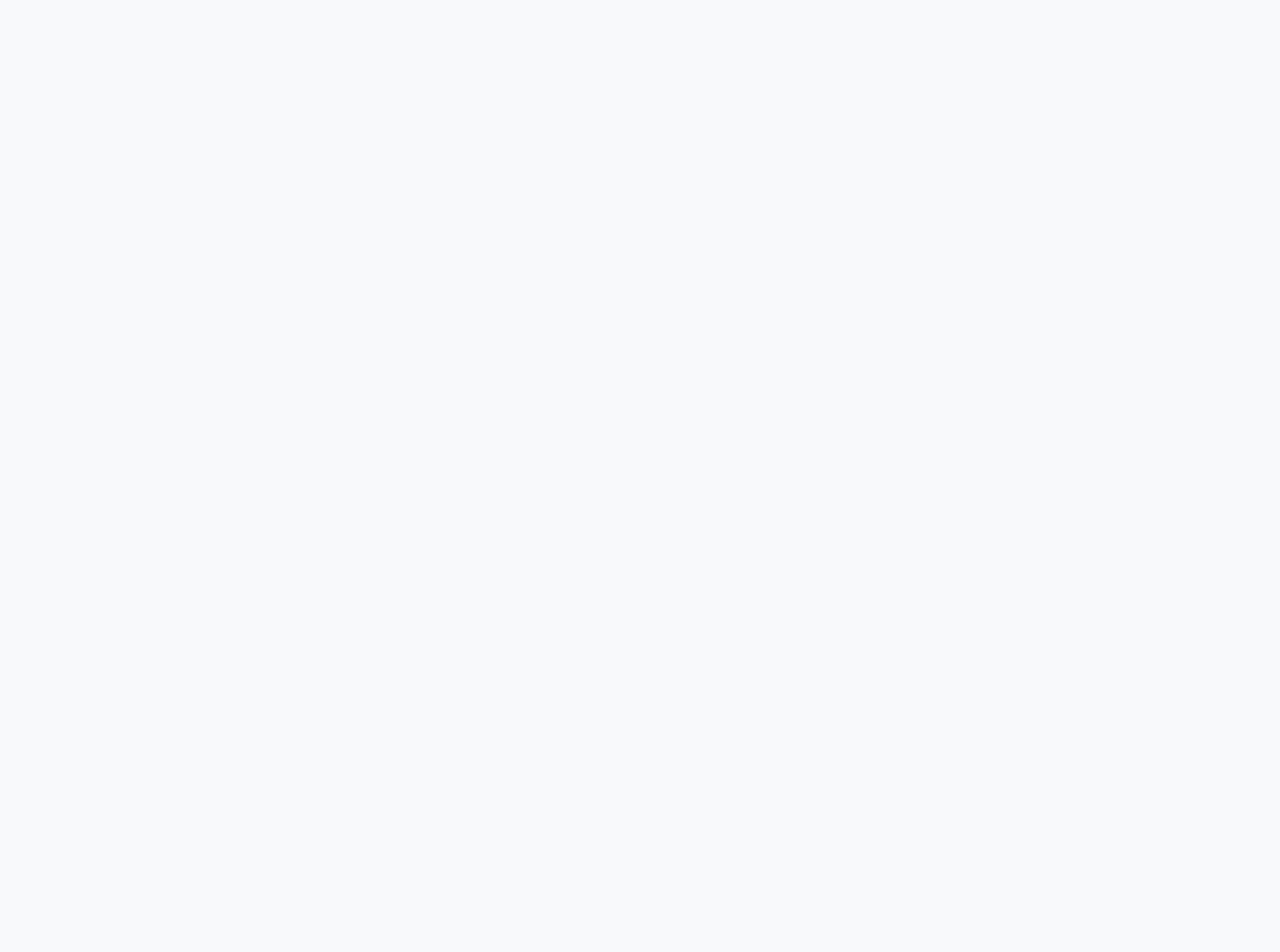
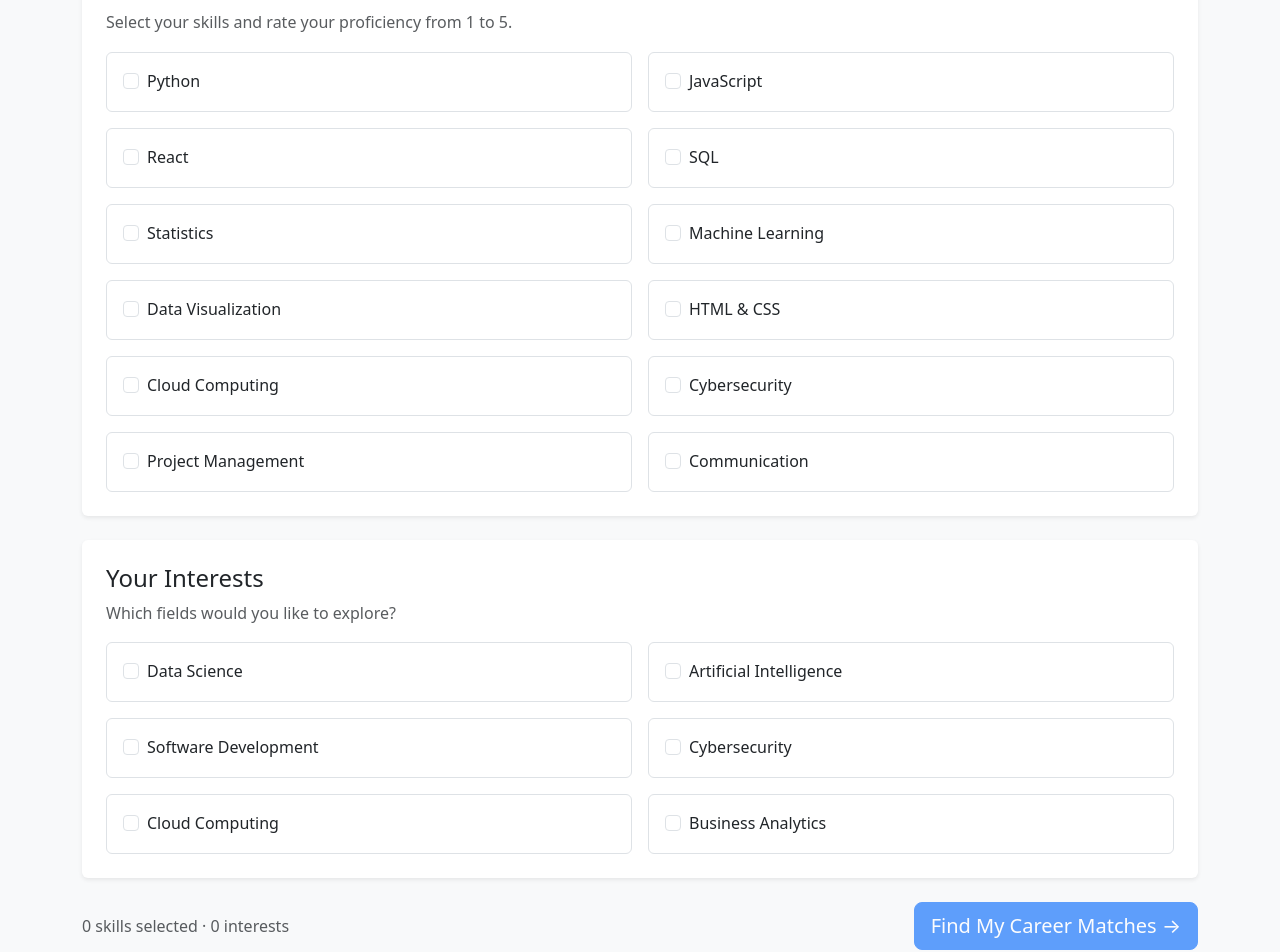
Before and after one commit to Aminos24/skillpath, a React (Vite) app: page / in a window 1280 px wide. Shown: the part 320-1272 px from the top of the page. Before the commit the page ends 800 px from the top, so only its background shows below. Built offline with nearby package versions, Linux system fonts and the light colour scheme.

Commit message:
Add interactive skills and interests assessment

```diff
--- a/src/pages/Skills.jsx
+++ b/src/pages/Skills.jsx
@@ -1,11 +1,182 @@
+
+import { useState, useEffect } from "react";
+import { Container, Card, Button, Form, Row, Col, Badge } from "react-bootstrap";
+import { useNavigate } from "react-router-dom";
+
+const availableSkills = [
+  "Python",
+  "JavaScript",
+  "React",
+  "SQL",
+  "Statistics",
+  "Machine Learning",
+  "Data Visualization",
+  "HTML & CSS",
+  "Cloud Computing",
+  "Cybersecurity",
+  "Project Management",
+  "Communication",
+];
+
+const availableInterests = [
+  "Data Science",
+  "Artificial Intelligence",
+  "Software Development",
+  "Cybersecurity",
+  "Cloud Computing",
+  "Business Analytics",
+];
 
 function Skills() {
-    return (
-      <div className="container mt-5">
-        <h1>Skills & Interests</h1>
-        <p>Select your skills and interests to discover suitable careers.</p>
-      </div>
+  const navigate = useNavigate();
+
+  const [skills, setSkills] = useState(() => {
+    try {
+      return JSON.parse(localStorage.getItem("skillpath-skills")) || {};
+    } catch {
+      return {};
+    }
+  });
+
+  const [interests, setInterests] = useState(() => {
+    try {
+      return JSON.parse(localStorage.getItem("skillpath-interests")) || [];
+    } catch {
+      return [];
+    }
+  });
+
+  useEffect(() => {
+    localStorage.setItem("skillpath-skills", JSON.stringify(skills));
+    localStorage.setItem("skillpath-interests", JSON.stringify(interests));
+  }, [skills, interests]);
+
+  function toggleSkill(skill) {
+    setSkills((previous) => {
+      const updated = { ...previous };
+
+      if (updated[skill]) {
+        delete updated[skill];
+      } else {
+        updated[skill] = 3;
+      }
+
+      return updated;
+    });
+  }
+
+  function updateSkillLevel(skill, level) {
+    setSkills((previous) => ({
+      ...previous,
+      [skill]: Number(level),
+    }));
+  }
+
+  function toggleInterest(interest) {
+    setInterests((previous) =>
+      previous.includes(interest)
+        ? previous.filter((item) => item !== interest)
+        : [...previous, interest]
     );
   }
 
-  export default Skills;
+  return (
+    <Container className="py-5">
+      <div className="mb-4">
+        <Badge bg="primary" className="mb-3">
+          Step 1 of 3
+        </Badge>
+        <h1>Discover Your Career Path</h1>
+        <p className="text-muted">
+          Tell us what you know and what interests you.
+          We'll help you explore suitable career opportunities.
+        </p>
+      </div>
+
+      <Card className="shadow-sm border-0 mb-4">
+        <Card.Body className="p-4">
+          <h2 className="h4 mb-2">Your Skills</h2>
+          <p className="text-muted">
+            Select your skills and rate your proficiency from 1 to 5.
+          </p>
+
+          <Row className="g-3">
+            {availableSkills.map((skill) => (
+              <Col md={6} key={skill}>
+                <div className="border rounded p-3 h-100">
+                  <Form.Check
+                    type="checkbox"
+                    id={`skill-${skill}`}
+                    label={skill}
+                    checked={Boolean(skills[skill])}
+                    onChange={() => toggleSkill(skill)}
+                  />
+
+                  {skills[skill] && (
+                    <div className="mt-3">
+                      <div className="d-flex justify-content-between">
+                        <small className="text-muted">Skill level</small>
+                        <strong>{skills[skill]}/5</strong>
+                      </div>
+
+                      <Form.Range
+                        min={1}
+                        max={5}
+                        value={skills[skill]}
+                        aria-label={`${skill} proficiency`}
+                        onChange={(event) =>
+                          updateSkillLevel(skill, event.target.value)
+                        }
+                      />
+                    </div>
+                  )}
+                </div>
+              </Col>
+            ))}
+          </Row>
+        </Card.Body>
+      </Card>
+
+      <Card className="shadow-sm border-0 mb-4">
+        <Card.Body className="p-4">
+          <h2 className="h4 mb-2">Your Interests</h2>
+          <p className="text-muted">
+            Which fields would you like to explore?
+          </p>
+
+          <Row className="g-3">
+            {availableInterests.map((interest) => (
+              <Col md={6} key={interest}>
+                <div className="border rounded p-3">
+                  <Form.Check
+                    type="checkbox"
+                    id={`interest-${interest}`}
+                    label={interest}
+                    checked={interests.includes(interest)}
+                    onChange={() => toggleInterest(interest)}
+                  />
+                </div>
+              </Col>
+            ))}
+          </Row>
+        </Card.Body>
+      </Card>
+
+      <div className="d-flex justify-content-between align-items-center">
+        <span className="text-muted">
+          {Object.keys(skills).length} skills selected · {interests.length} interests
+        </span>
+
+        <Button
+          size="lg"
+          disabled={Object.keys(skills).length === 0 || interests.length === 0}
+          onClick={() => navigate("/careers")}
+        >
+          Find My Career Matches →
+        </Button>
+      </div>
+    </Container>
+  );
+}
+
+export default Skills;
```
